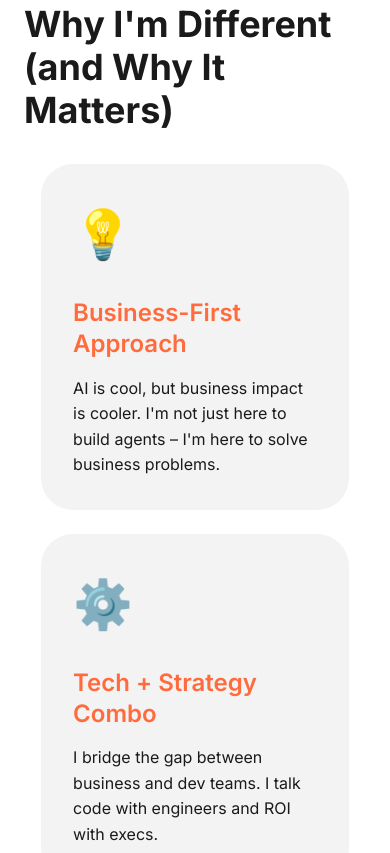
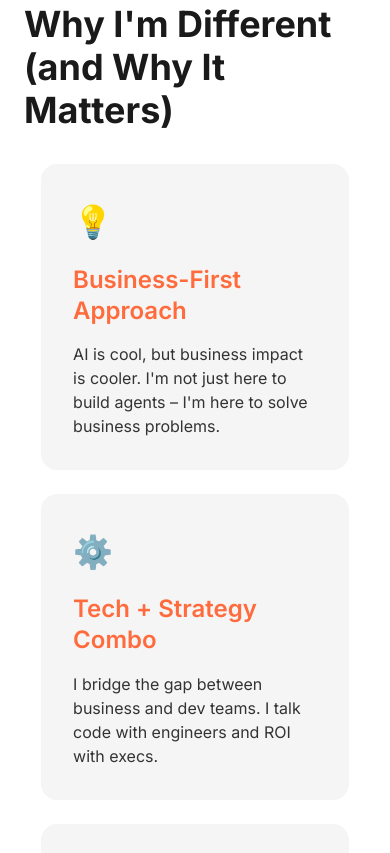
Before and after one commit to kurkowski93/kurkowski, a plain HTML site: page index.html in a window 390 px wide. Shown: the part 6974-7827 px from the top of the page. Drawn offline with Linux system fonts and the light colour scheme.

Commit message:
Update newsletter link and enhance differentiator card styles: changed Substack URL in the footer and navbar, modified background color, and improved responsive design for differentiator cards in CSS.

```diff
--- a/index.html
+++ b/index.html
@@ -29,7 +29,7 @@
                 <span></span>
             </button>
             <div class="nav-links">
-                <a href="https://michal.substack.com" class="nav-link" target="_blank">Newsletter</a>
+                <a href="https://kurkowski.substack.com" class="nav-link" target="_blank">Newsletter</a>
                 <a href="https://calendly.com/mkurkowski/30min" class="nav-button" target="_blank">Book a meeting</a>
             </div>
         </div>
@@ -201,9 +201,8 @@
     <footer class="footer">
         <div class="container">
             <div class="footer-links">
-                <a href="mailto:mk.kurkowski93@gmail.com">📧 Email: mk.kurkowski93@gmail.com</a>
                 <a href="https://linkedin.com/in/michalkurkowski" target="_blank">🌐 LinkedIn: Michał Kurkowski</a>
-                <a href="https://michal.substack.com" target="_blank">✍️ Substack Blog: Read my latest thoughts on AI</a>
+                <a href="https://kurkowski.substack.com" target="_blank">✍️ Substack Blog: Read my latest thoughts on AI</a>
             </div>
         </div>
     </footer>
--- a/styles.css
+++ b/styles.css
@@ -516,7 +516,7 @@ section {
 
 .differentiator-card {
     padding: 32px;
-    background-color: rgba(26, 26, 26, 0.05);
+    background-color: #f5f5f5;
     border-radius: var(--border-radius);
     transition: transform 0.3s ease;
 }
@@ -533,7 +533,52 @@ section {
 .differentiator-card h3 {
     font-size: 24px;
     margin-bottom: 16px;
-    color: var(--accent-color);
+    color: #FF6B3D;
+}
+
+.differentiator-card p {
+    color: #333;
+    line-height: 1.6;
+}
+
+@media (max-width: 768px) {
+    .differentiators-grid {
+        grid-template-columns: 1fr;
+        gap: 1.5rem;
+        width: 85%;
+        margin: 2rem auto 0;
+    }
+
+    .differentiator-card {
+        background-color: #f5f5f5;
+        padding: 2rem;
+        border-radius: 16px;
+        text-align: left;
+    }
+
+    .differentiator-card h3 {
+        font-size: 1.5rem;
+        margin: 1rem 0;
+        color: #FF6B3D;
+    }
+
+    .differentiator-icon {
+        font-size: 2rem;
+        margin-bottom: 0;
+    }
+
+    .differentiator-card p {
+        font-size: 1rem;
+        line-height: 1.5;
+        color: #333;
+        margin: 0;
+    }
+}
+
+@media (max-width: 480px) {
+    .differentiators-grid {
+        width: 90%;
+    }
 }
 
 /* Tech Stack */
```
